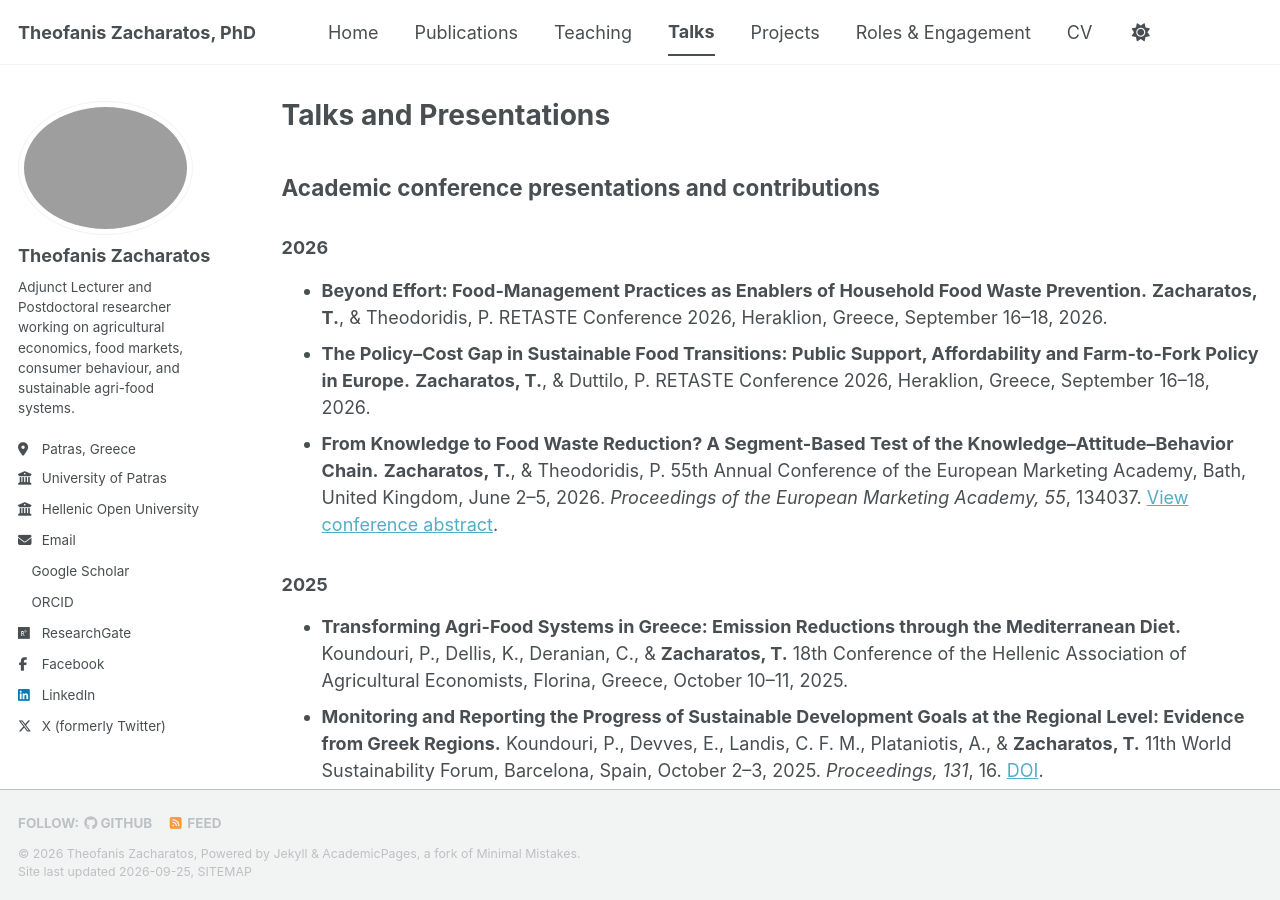
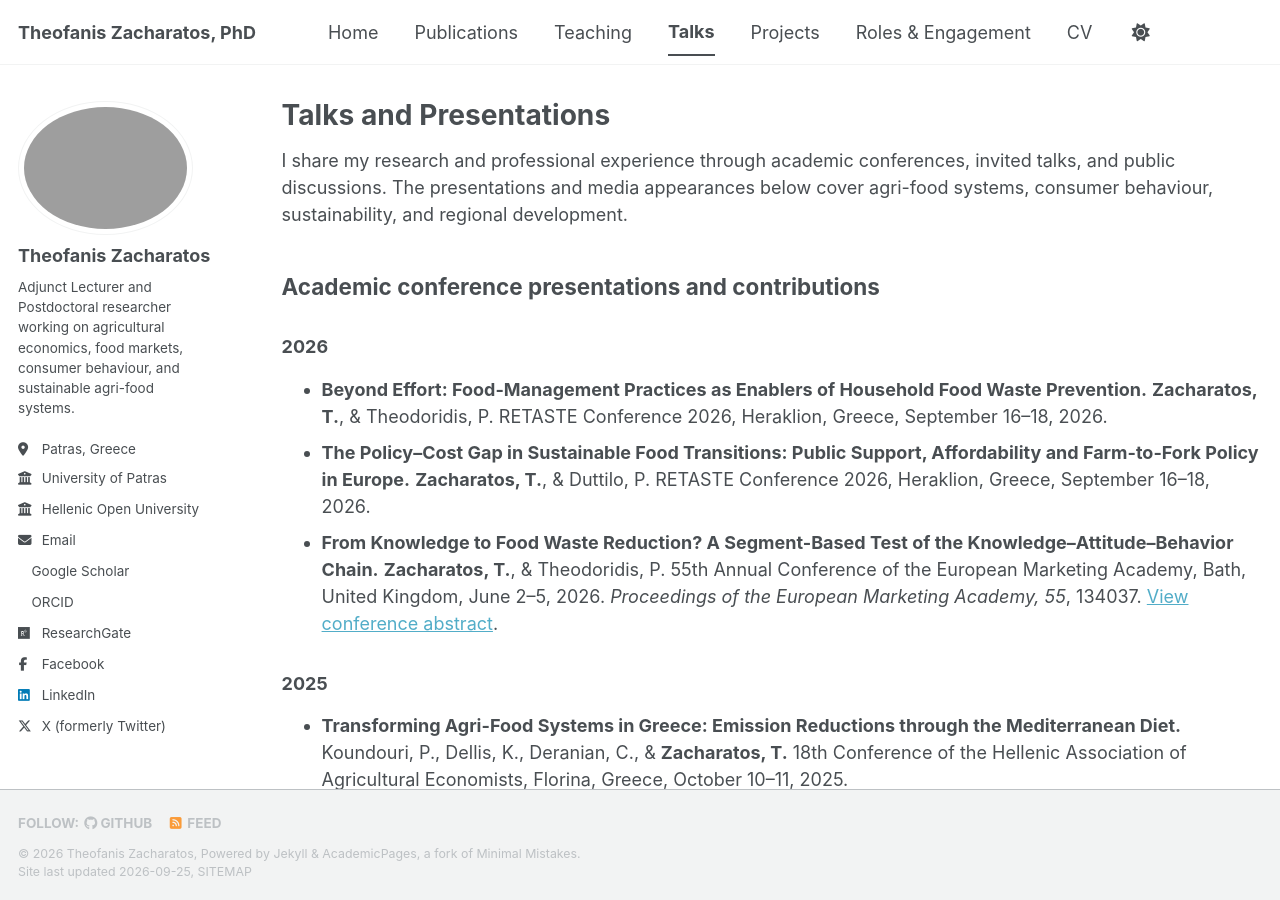
Before and after one commit to TheofanisZacharatos/theofaniszacharatos.github.io, a Jekyll site: the page built from _pages/talks.html, in a window 1280 px wide and 900 px high. Built offline with Jekyll 4.4.1, drawn with Linux system fonts in a browser that asks for light colours; a style sheet for code colours, icons or effects is not loaded.

Commit message:
Update talks.html

```diff
--- a/_pages/talks.html
+++ b/_pages/talks.html
@@ -4,6 +4,8 @@ title: "Talks and Presentations"
 permalink: /talks/
 author_profile: true
 ---
+
+<p>I share my research and professional experience through academic conferences, invited talks, and public discussions. The presentations and media appearances below cover agri-food systems, consumer behaviour, sustainability, and regional development.</p>
 
 <h2>Academic conference presentations and contributions</h2>
 
```
